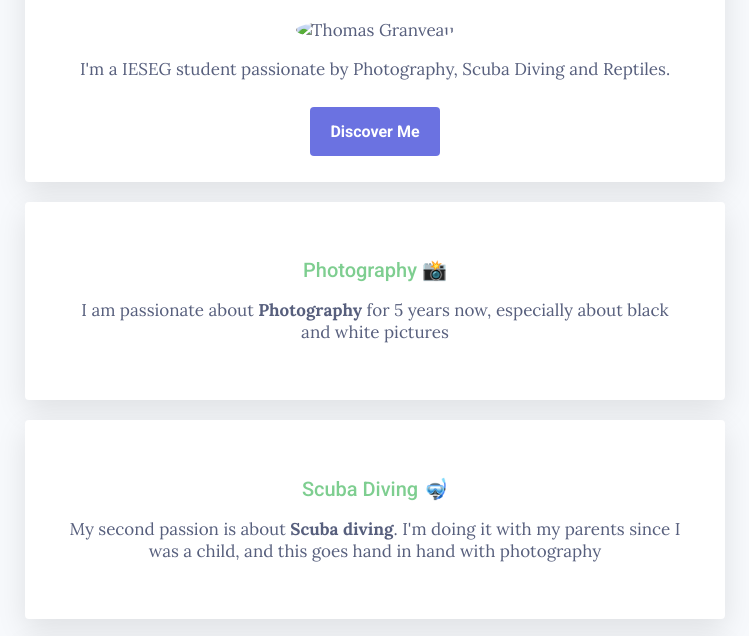
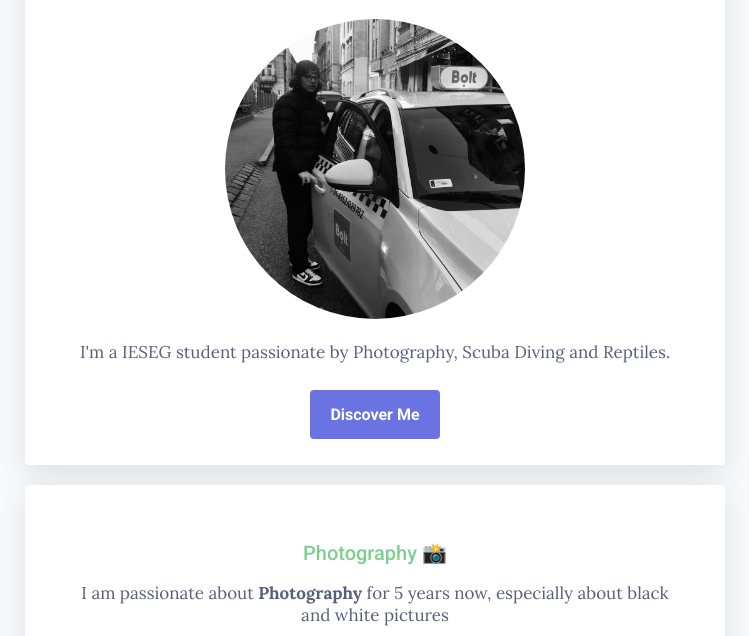
Before and after one commit to thomas-granveau/my-profile, a plain HTML site: page index.html in a window 1280 px wide. Shown: the part 142-778 px from the top of the page, without its empty margins (265-1014 px from the left). Drawn offline with Linux system fonts and the light colour scheme.

Commit message:
Update index.html

```diff
--- a/index.html
+++ b/index.html
@@ -12,7 +12,7 @@
     <div class="container">
       <div class="card-white" id="introduction">
         <h1>Hi ! I'm Thomas 😁</h1>
-        <img src="image/photo-profil.png" class="img-circle" width="300px" alt="Thomas Granveau">
+        <img src="image/photo-profil.jpg" class="img-circle" width="300px" alt="Thomas Granveau">
         <p>
           I'm a IESEG student passionate by Photography, Scuba Diving and Reptiles.
         </p>
```
